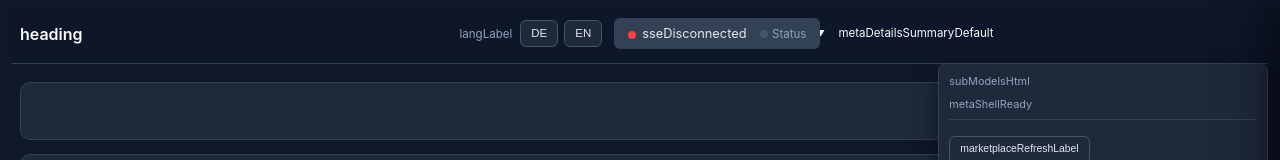
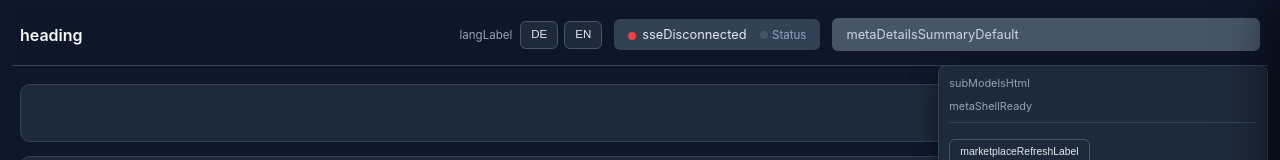
Before and after one commit to fgrosswig/claude-usage-dashboard, a website: page tpl/dashboard.html in a window 1280 px wide. Both pictures are taken after a click on the heading "metaDetailsSummaryDefault". Shown: the top 160 px of the page. Drawn offline with nearby package versions, Linux system fonts and the light colour scheme; files that its build step writes are made by us from their sources; no server answers; files whose address does not match are found by name.

Commit message:
fix: meta-details badge matches Live pill style (bg:#334155, padding, border-radius)

```diff
--- a/public/css/dashboard.css
+++ b/public/css/dashboard.css
@@ -270,13 +270,13 @@ tr:hover td{background:#334155}
 
 /* meta-details in top-bar */
 .top-bar .meta-details{margin-bottom:0;border:none;background:transparent;border-radius:0;overflow:visible;flex:1;min-width:0}
-.top-bar .meta-details-summary{padding:0 6px;font-size:.72rem}
-.top-bar .meta-details[open] .meta-details-summary{border-bottom:none;padding-bottom:0}
+
+
 .top-bar .meta-details-inner{position:absolute;right:0;top:100%;background:#1e293b;border:1px solid #334155;border-radius:8px;padding:10px;z-index:200;min-width:320px;max-width:500px;box-shadow:0 8px 24px rgba(0,0,0,.5)}
 
-.top-bar .meta-details-summary{background:transparent;border:none;border-radius:0;padding:0 6px;font-size:.72rem;cursor:pointer;white-space:nowrap}
-.top-bar .meta-details-summary:hover{color:#f8fafc}
-.top-bar .meta-details[open] .meta-details-summary{color:#f8fafc}
+
+
+
 
 /* ── Filter Bar ──────────────────────────────────────────── */
 .filter-bar{display:flex;flex-wrap:wrap;align-items:center;gap:12px 20px;margin-bottom:14px;padding:10px 14px;background:#1e293b;border:1px solid #334155;border-radius:8px}
@@ -292,3 +292,7 @@ tr:hover td{background:#334155}
 .top-bar-title{font-size:1rem;font-weight:600;color:#f8fafc;margin:0;flex:1;white-space:nowrap}
 .top-bar{justify-content:flex-start}
 .top-bar-cluster{width:100%;display:flex;align-items:center;gap:12px;flex-wrap:wrap}
+
+.top-bar .meta-details-summary{background:#334155;color:#e2e8f0;border:none;padding:8px 14px;border-radius:6px;font-size:.8rem;cursor:pointer;white-space:nowrap;display:block;text-align:left}
+.top-bar .meta-details-summary:hover{background:#475569}
+.top-bar .meta-details[open] .meta-details-summary{background:#475569;border-bottom:none}
```
